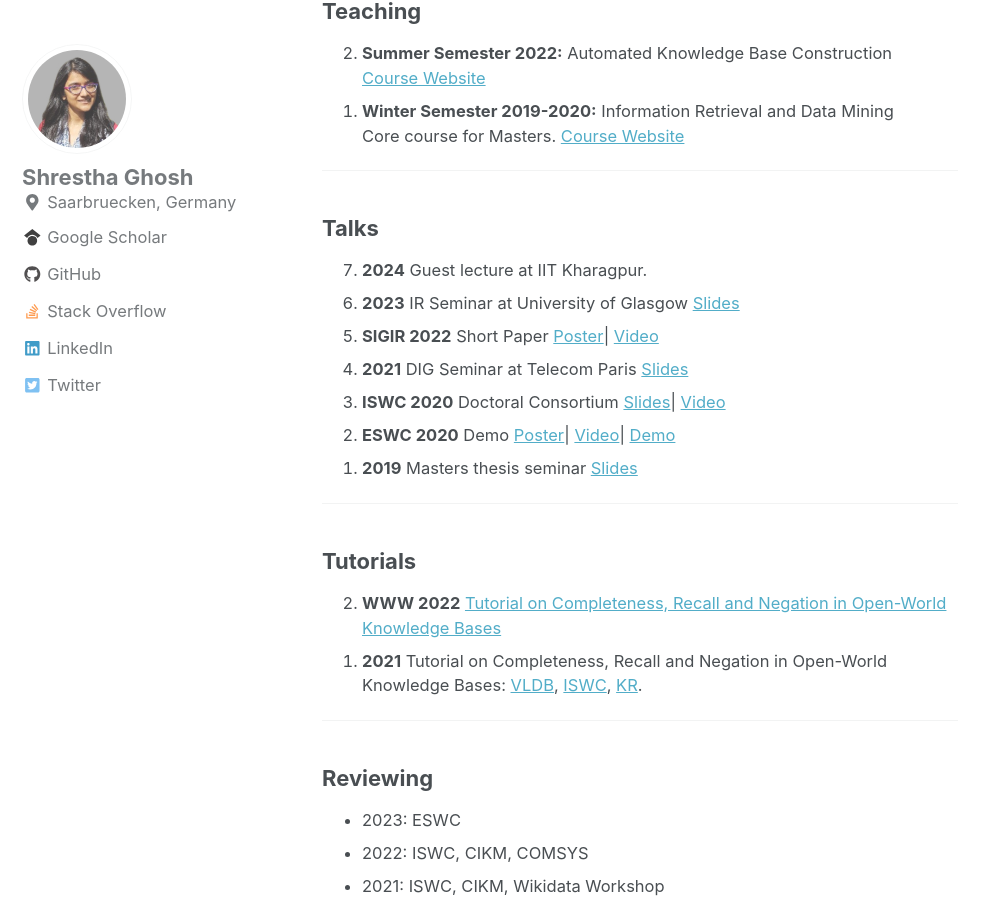
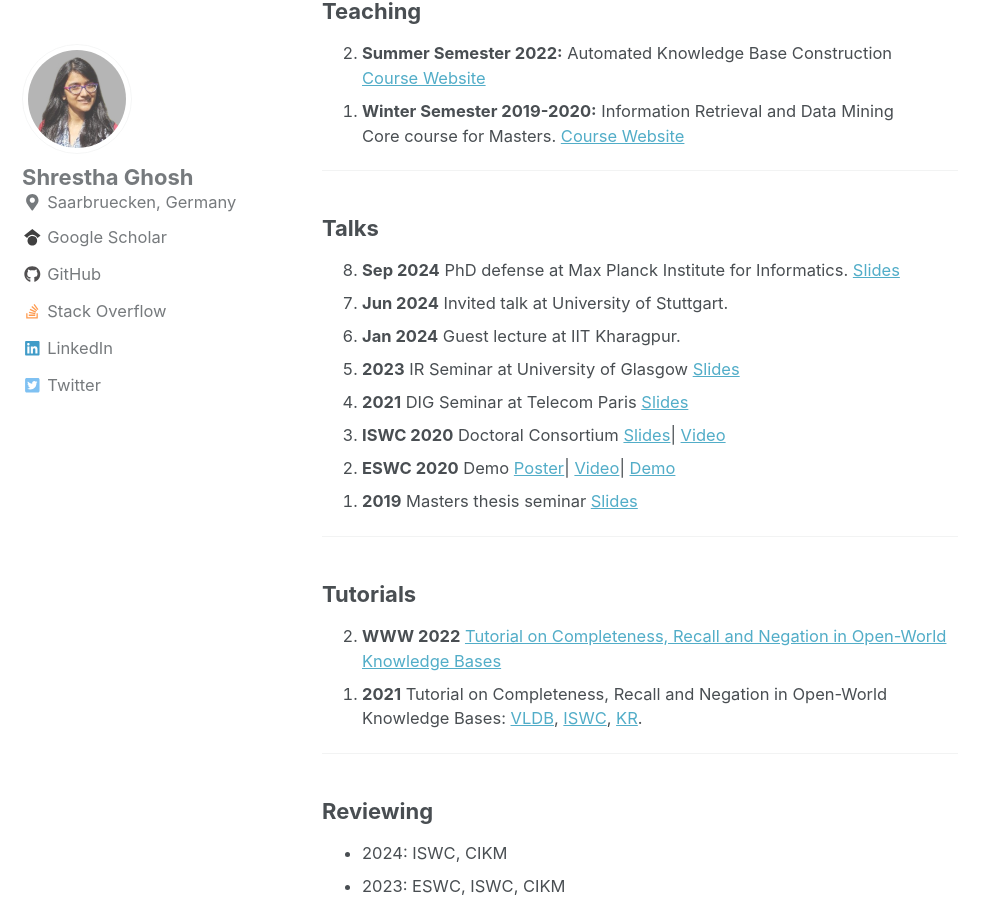
Before and after one commit to ghoshs/ghoshs.github.io, a Jekyll site: the page built from _pages/activities.md, in a window 1280 px wide and 900 px high, scrolled down 231 px. Shown: the whole window, without its empty margins (0-998 px from the left). Built offline with Jekyll 4.4.1, drawn with Linux system fonts in a browser that asks for light colours; nearby versions of some CDN libraries; some of the changed text lies outside the part shown.

Commit message:
Update activities.md

```diff
--- a/_pages/activities.md
+++ b/_pages/activities.md
@@ -28,16 +28,18 @@ author_profile: true
 <h3 id="talks">Talks</h3>
 <ol reversed class="small">
 	<li>
-		<strong>2024</strong> Guest lecture at IIT Kharagpur.
+		<strong>Sep 2024</strong> PhD defense at Max Planck Institute for Informatics.
+		<a href="files/PhD_Defense_2024.pdf">Slides</a>
+	</li>
+	<li>
+		<strong>Jun 2024</strong> Invited talk at University of Stuttgart.
+	</li>
+	<li>
+		<strong>Jan 2024</strong> Guest lecture at IIT Kharagpur.
 	</li>
 	<li>
 		<strong>2023</strong> IR Seminar at University of Glasgow
 		<a href="https://docs.google.com/presentation/d/11lycJDr44rX1nZxDT4FBHEasdMstCbR5DT1aXbVRm8Y/edit?usp=sharing">Slides</a>
-	</li>
-	<li>
-		<strong>SIGIR 2022</strong> Short Paper
-		<a href="/files/SIGIR_2022.pdf">Poster</a>|
-		<a href="https://drive.google.com/file/d/1rBg-u8lwNXsqLdaN6Y-282RGE6DE6Ra2/view?usp=sharing">Video</a>
 	</li>
 	<li>
 		<strong>2021</strong> DIG Seminar at Telecom Paris
@@ -78,8 +80,9 @@ author_profile: true
 
 <h3 id="reviewing">Reviewing</h3>
 <ul reversed class="small">
-	<li>2023: ESWC</li>
+	<li>2024: ISWC, CIKM</li>
+	<li>2023: ESWC, ISWC, CIKM</li>
 	<li>2022: ISWC, CIKM, COMSYS</li>
 	<li>2021: ISWC, CIKM, Wikidata Workshop</li>
-	<li>2020: ISWC, CIKM, WSDM (sub-reviewer)</li>
+	<li>2020: ISWC, CIKM, WSDM</li>
 </ul>
```
